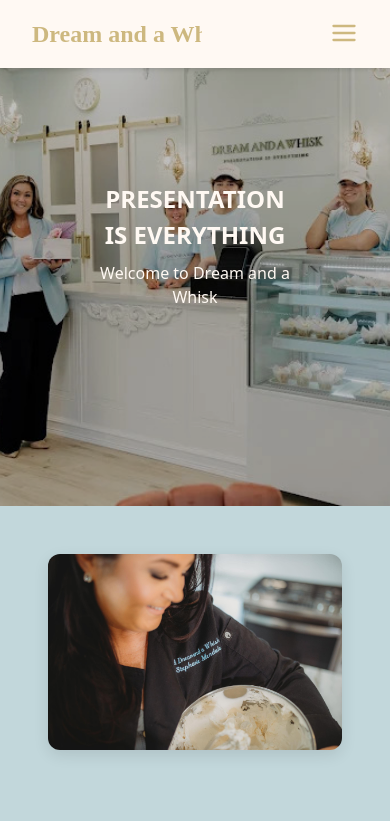
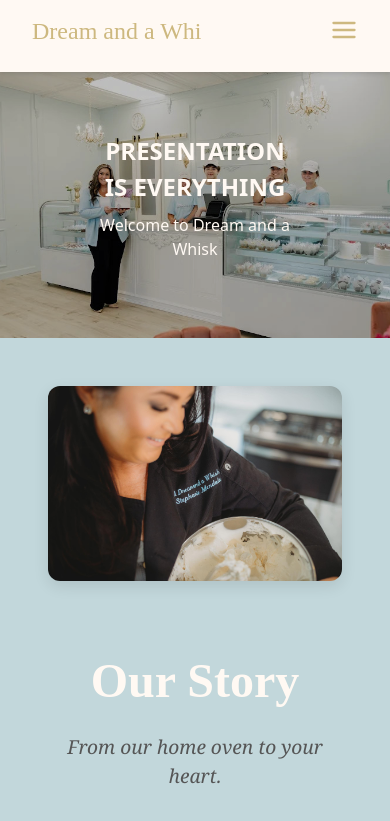
Before and after one commit to KylePlovie/Whisk-Website, a React (Vite) app: page / in a window 390 px wide. Shown: the top 821 px of the page. Built offline with nearby package versions, Linux system fonts and the light colour scheme.

Commit message:
mobile updates part 2

```diff
--- a/src/App.css
+++ b/src/App.css
@@ -17,6 +17,7 @@
   position: fixed;
   top: 0;
   width: 100%;
+  height:4.5rem;
   background-color: #fff9f3;
   padding: 1rem;
   box-shadow: 0 2px 4px rgba(0,0,0,0.1);
@@ -34,10 +35,11 @@
 }
 
 .logo {
-  font-weight: bold;
+  font-size: clamp(1.6rem, 5vw, 2.5rem);
+  font-family: 'Brush Script MT', cursive;
   color: #CDB87F;
-  font-size: 2.5rem;
-  font-family: 'Brush Script MT', cursive;
+  line-height: 1.2;
+  white-space: nowrap;
 }
 
 .desktop-nav {
@@ -105,6 +107,7 @@
   height: 60vh;
   overflow: hidden;
   margin-top: 0rem;
+  padding-top: 4.5rem;
 }
 
 .hero-image {
@@ -128,6 +131,7 @@
   font-size: 3rem;
   font-weight: bold;
   margin-bottom: 0.5rem;
+  padding-top: 4.5rem;
 }
 
 .hero-subtitle {
@@ -228,7 +232,7 @@
   }
 
   .logo {
-	  font-size: 1.5rem;
+	  font-size: clamp(1.5rem, 5vw, 2.5rem);
 	  white-space: nowrap;       /* Prevent breaks */
 	  overflow: hidden;          /* Optional safety */
 
@@ -240,6 +244,14 @@
 
   .hero-subtitle {
     font-size: 1rem;
+  }
+
+  .hero-section {
+  position: relative;
+  width: 100vw;
+  height: 40vh;
+  overflow: hidden;
+  margin-top: 0rem;
   }
 
   .story-grid {
```
